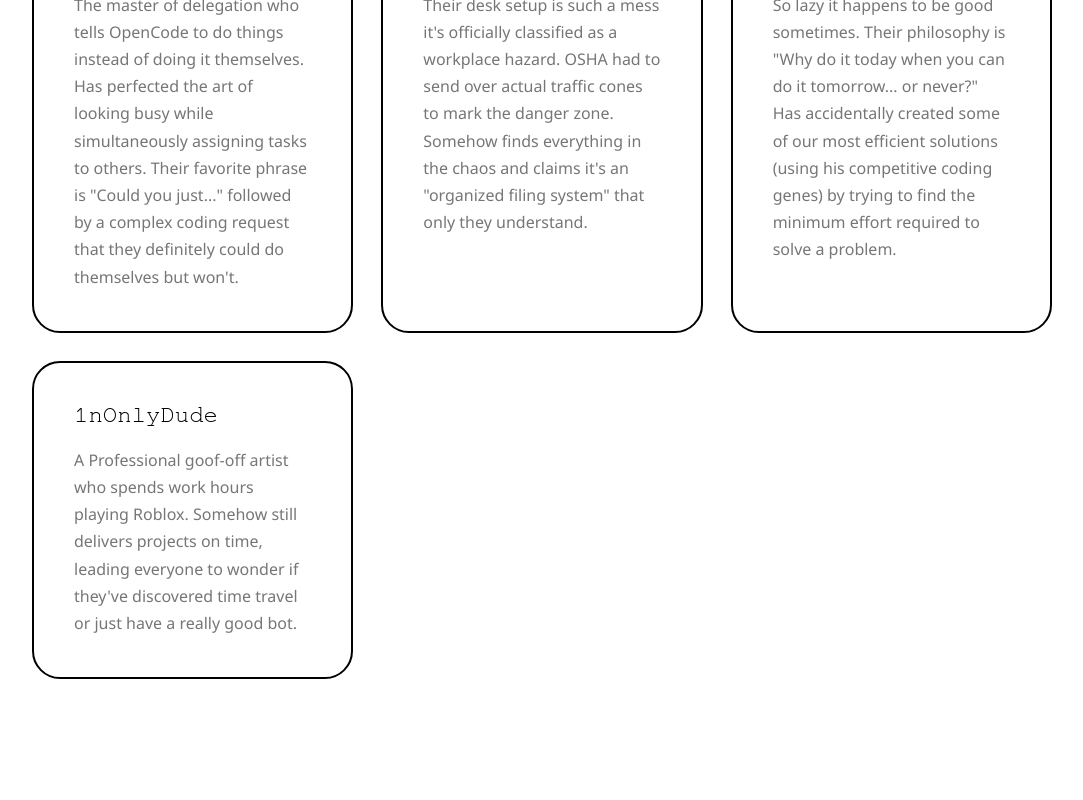
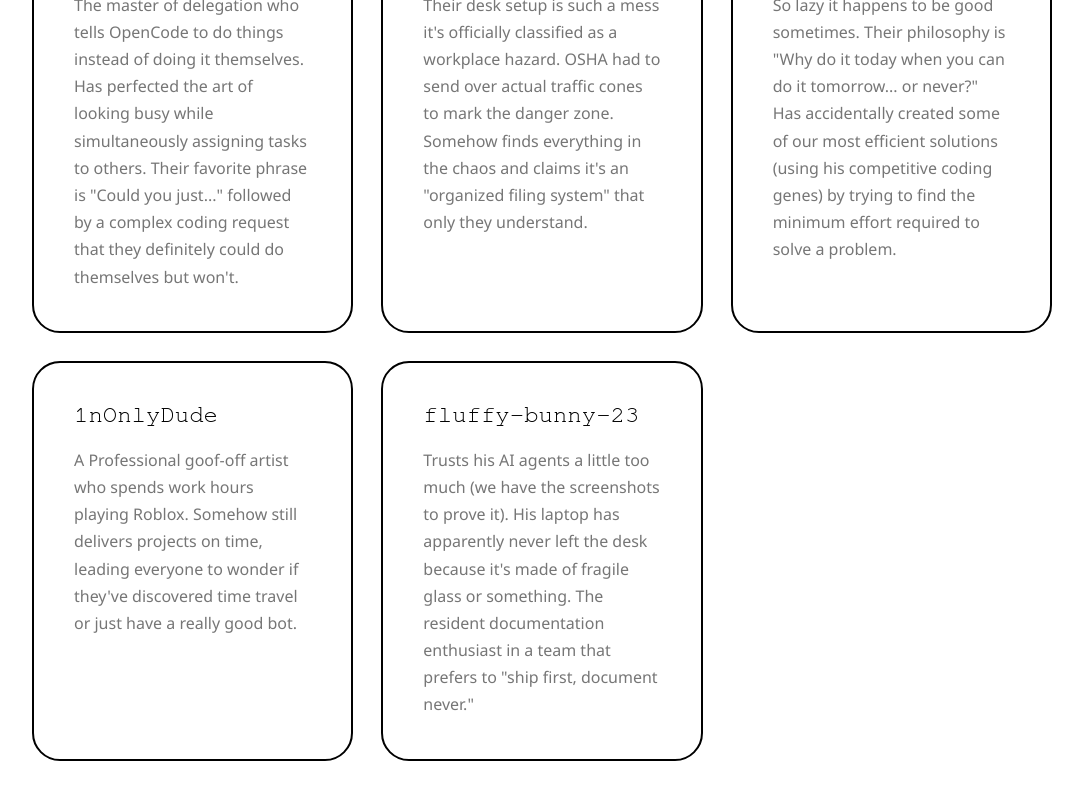
Before and after one commit to LibreLoom/Website, a React (Vite) app in the folder web/: page /team in a window 1280 px wide. Shown: the part 1076-1876 px from the top of the page, without its empty margins (98-1181 px from the left). Built offline with nearby package versions, Linux system fonts and the light colour scheme; a web font is replaced by a local one.

Commit message:
Update team page with fluffy-bunny-23

```diff
--- a/web/src/components/Team.jsx
+++ b/web/src/components/Team.jsx
@@ -23,6 +23,11 @@ function Team() {
       name: "1nOnlyDude",
       description:
         "A Professional goof-off artist who spends work hours playing Roblox. Somehow still delivers projects on time, leading everyone to wonder if they've discovered time travel or just have a really good bot.",
+    },
+    {
+      name: "fluffy-bunny-23",
+      description:
+        'Trusts his AI agents a little too much (we have the screenshots to prove it). His laptop has apparently never left the desk because it\'s made of fragile glass or something. The resident documentation enthusiast in a team that prefers to "ship first, document never."',
     },
   ];
 
```
